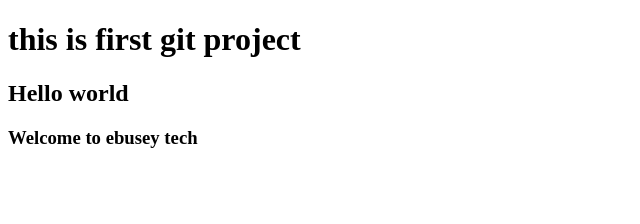
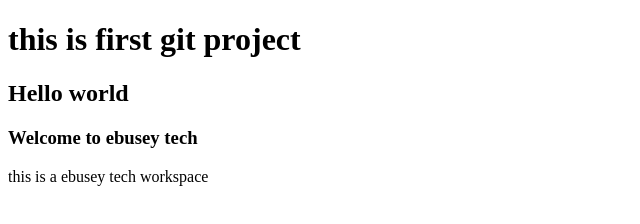
Before and after one commit to abhijeet-ebusey/gittest, a plain HTML site: page index.html in a window 1280 px wide. Shown: the whole page, without its empty margins (0-640 px from the left). Drawn offline with Linux system fonts and the light colour scheme.

Commit message:
nothing changes

```diff
--- a/index.html
+++ b/index.html
@@ -9,5 +9,9 @@
     <h1>this is first git project</h1>
     <h2>Hello world</h2>
     <h3>Welcome to ebusey tech</h3>
+
+    <section>
+        <p>this is a ebusey tech workspace</p>
+    </section>
 </body>
 </html>
```
